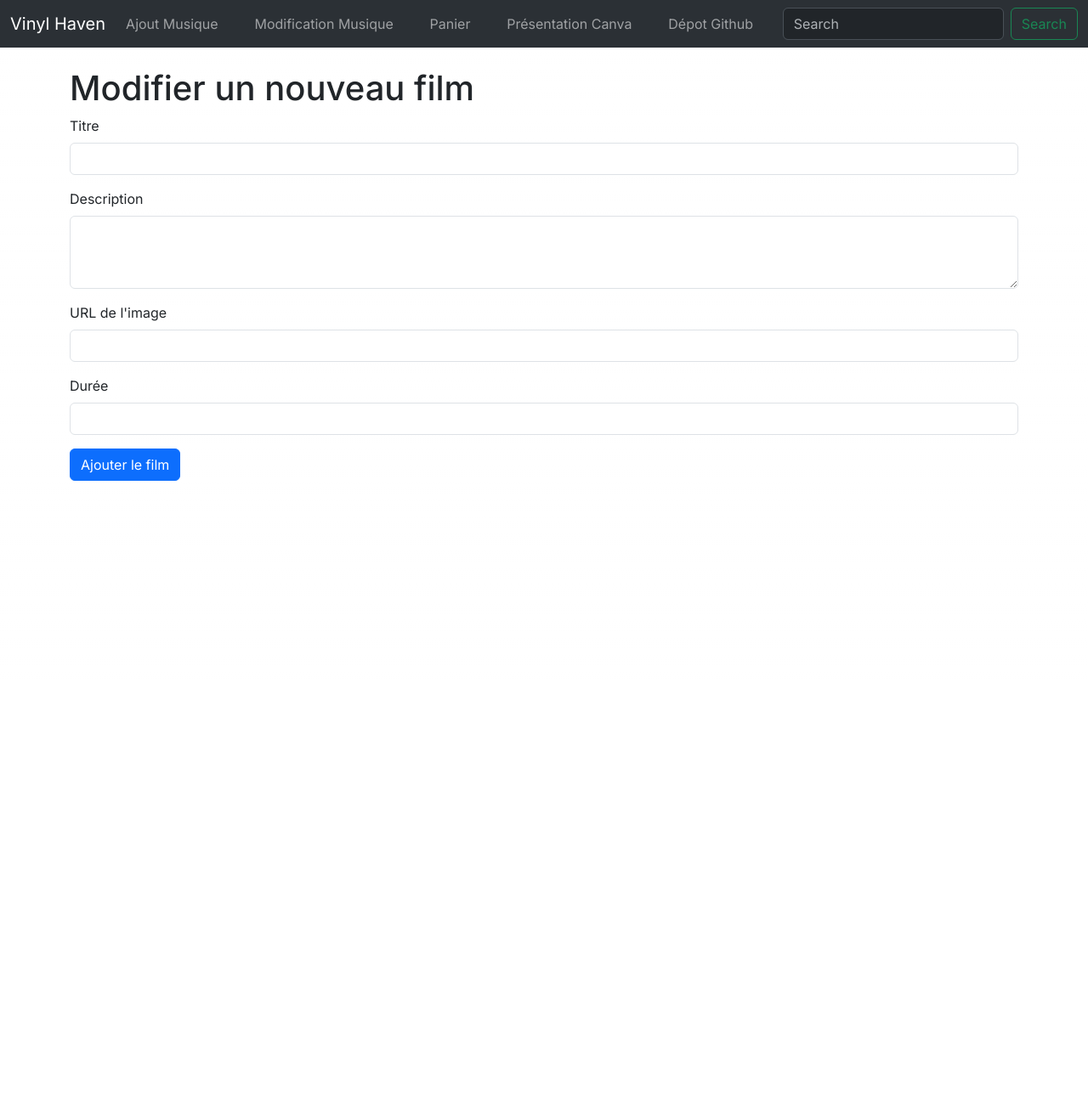
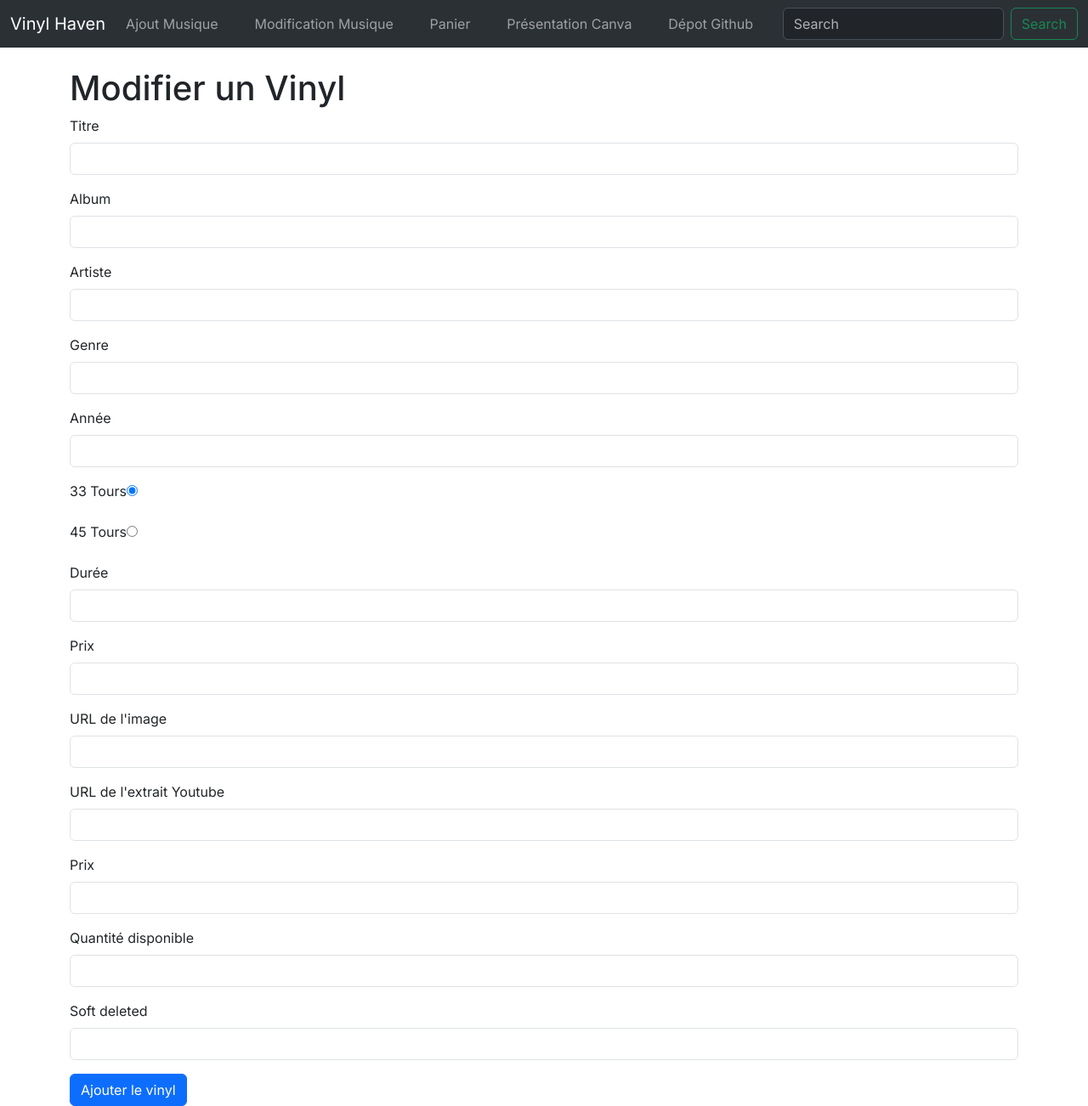
Before and after one commit to ElizabethSanchez16/Projet-final, a Next.js app: page /administration/modificationmusique in a window 1280 px wide. Shown: the whole page at 85% size. Before the commit the page ends 800 px from the top, so only its background shows below. Built offline with nearby package versions, Linux system fonts and the light colour scheme.

Commit message:
Travail sur pages administration

```diff
--- a/app/administration/ajoutmusique/page.js
+++ b/app/administration/ajoutmusique/page.js
@@ -9,6 +9,7 @@ export default async function PageAjoutMusique() {
     return (
         <>
             <Header />
+            <AjoutMusiqueForm ajoutMusiqueAction={ajoutMusiqueAction} />
         </>
     );
 }
--- a/app/components/Header.js
+++ b/app/components/Header.js
@@ -5,10 +5,12 @@ export default function Header() {
     <>
     <nav className="navbar navbar-expand-lg bg-body-tertiary bg-dark" data-bs-theme="dark">
         <div className="container-fluid">
+
           <a className="navbar-brand" href="/">Vinyl Haven</a>
           <button className="navbar-toggler" type="button" data-bs-toggle="collapse" data-bs-target="#navbarSupportedContent" aria-controls="navbarSupportedContent" aria-expanded="false" aria-label="Toggle navigation">
             <span className="navbar-toggler-icon"></span>
           </button>
+
           <div className="collapse navbar-collapse" id="navbarSupportedContent">
 
             <ul className="navbar-nav me-auto mb-2 mb-lg-0">
--- a/app/components/ModificationMusiqueForm.js
+++ b/app/components/ModificationMusiqueForm.js
@@ -1,34 +1,107 @@
 //app\components\ModificationForm.js
 "use client";
-import { useFormState } from 'react-dom';
+import { useFormState, useState } from 'react-dom';
+
 
 export default function ModificationMusiqueForm({ modificationMusiqueAction }) {
     const [state, formAction] = useFormState(modificationMusiqueAction, null);
 
+
     return (
         <>
             <div className="container mt-4">
-                <h1>Modifier un nouveau film</h1>
+                <h1>Modifier un Vinyl</h1>
                 <form action={formAction}>
+
                     <div className="mb-3">
                         <label htmlFor="titre" className="form-label">Titre</label>
                         <input type="text" className="form-control" id="titre" name="titre" required />
                     </div>
+
                     <div className="mb-3">
-                        <label htmlFor="description" className="form-label">Description</label>
-                        <textarea className="form-control" id="description" name="description" rows="3" required></textarea>
+                        <label htmlFor="album" className="form-label">Album</label>
+                        <input type="text" className="form-control" id="album" name="album" required></input>
                     </div>
+
+                    <div className="mb-3">
+                        <label htmlFor="artiste" className="form-label">Artiste</label>
+                        <input type="text" className="form-control" id="artiste" name="artiste" required></input>
+                    </div>
+
+                    <div className="mb-3">
+                        <label htmlFor="genre" className="form-label">Genre</label>
+                        <input type="text" className="form-control" id="genre" name="genre" required></input>
+                    </div>
+
+                    <div className="mb-3">
+                        <label htmlFor="année" className="form-label">Année</label>
+                        <input type="number" className="form-control" id="année" name="année" required></input>
+                    </div>
+
+                    <div className="mb-3">
+
+                        <div className="mb-3">
+                            <label htmlFor="33tours" className="form-label">33 Tours</label>
+                            <input type="radio" className="radio-control" value="33tours" id="33tours" name="33tours" required checked></input>
+                        </div>
+
+                        <div className="mb-3">
+                            <label htmlFor="45tours" className="form-label">45 Tours</label>
+                            <input type="radio" className="radio-control" value="45tours" id="45tours" name="45tours" required></input>
+                        </div>
+
+                    </div>
+
+                    <div className="mb-3">
+                        <label htmlFor="duration" className="form-label">Durée</label>
+                        <input type="text" className="form-control" id="duration" name="duration" />
+                    </div>
+
+                    <div className="mb-3">
+                        <label htmlFor="prix" className="form-label">Prix</label>
+                        <input type="number" className="form-control" id="prix" name="prix" required></input>
+                    </div>
+
                     <div className="mb-3">
                         <label htmlFor="imageUrl" className="form-label">URL de l'image</label>
                         <input type="url" className="form-control" id="imageUrl" name="imageUrl" />
                     </div>
+
                     <div className="mb-3">
-                        <label htmlFor="duration" className="form-label">Durée</label>
-                        <input type="text" className="form-control" id="duration" name="duration" />
+                        <label htmlFor="extraitUrl" className="form-label">URL de l'extrait Youtube</label>
+                        <input type="url" className="form-control" id="extraitUrl" name="extraitUrl" />
                     </div>
-                    <button type="submit" className="btn btn-primary">Ajouter le film</button>
+
+                    <div className="mb-3">
+                        <label htmlFor="prix" className="form-label">Prix</label>
+                        <input type="number" className="form-control" id="prix" name="prix" required></input>
+                    </div>
+
+                    <div className="mb-3">
+                        <label htmlFor="disponible" className="form-label">Quantité disponible</label>
+                        <input type="number" className="form-control" id="disponible" name="disponible" required></input>
+                    </div>
+
+                    <div className="mb-3">
+                        <label htmlFor="deleted" className="form-label">Soft deleted</label>
+                        <input type="boolean" className="form-control" id="deleted" name="deleted" required></input>
+                    </div>
+
+
+
+
+
+
+
+
+
+
+
+
+                    <button type="submit" className="btn btn-primary">Ajouter le vinyl</button>
                     {state?.error && <p className="text-danger mt-2">{state.error}</p>}
-                    {state?.success && <p className="text-success mt-2">Film ajouté avec succès!</p>}
+                    {state?.success && <p className="text-success mt-2">Vinyl ajouté avec succès!</p>}
+
                 </form>
             </div>
         </>
```
Also changed, not shown: app/components/AjoutMusiqueForm.js (+82 -12 lines), Conception/Journal de bord Kimberly.txt, 2 other files (tests, documents, lock files or other folders).
